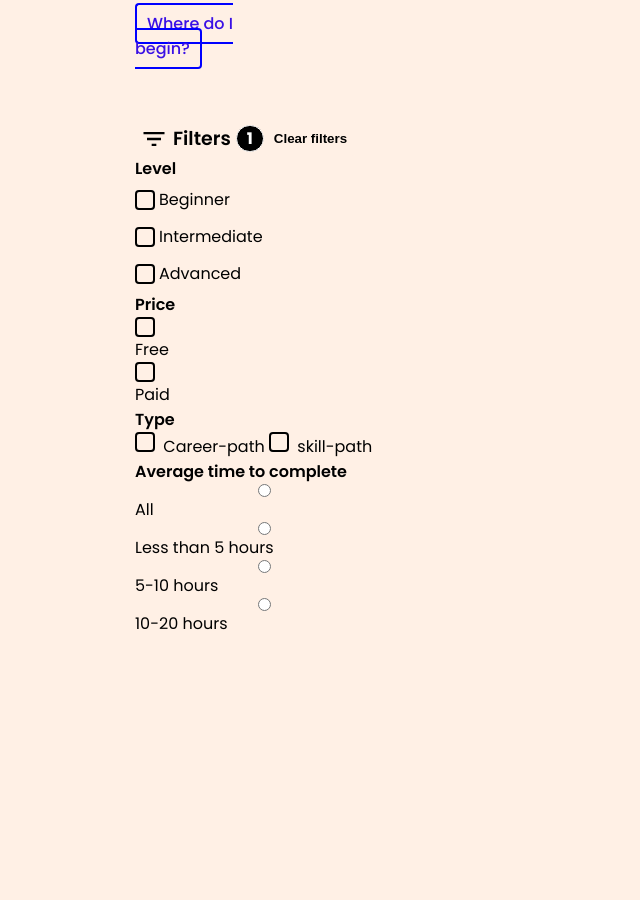
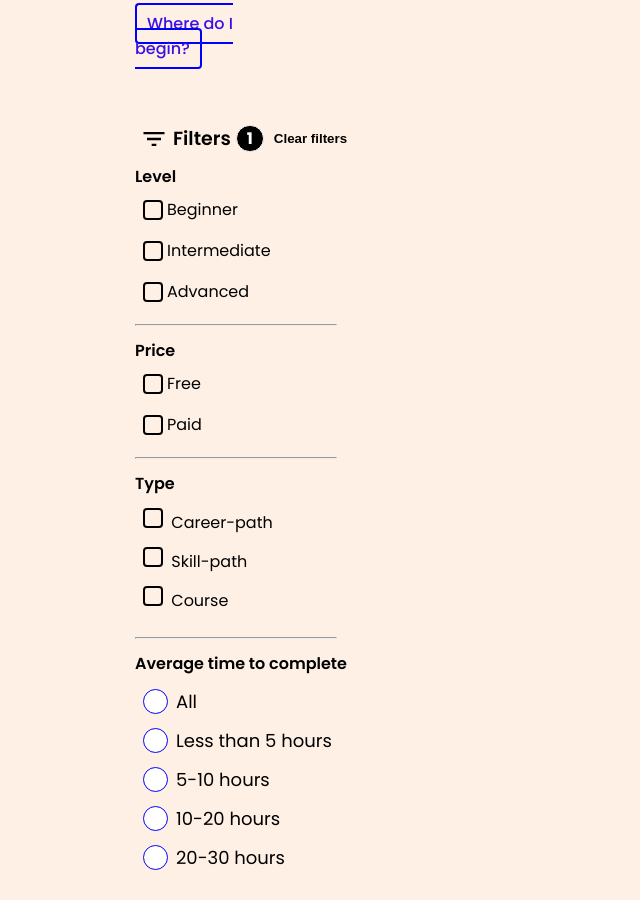
Before and after one commit to YusufKhan2016/Codeacademy-clone, a plain HTML site: page index.html in a window 1280 px wide. Shown: the part 1560-2460 px from the top of the page, without its empty margins (0-640 px from the left). Before the commit the page ends 2226 px from the top, so only its background shows below. Drawn offline with nearby package versions, Linux system fonts and the light colour scheme.

Commit message:
updated in bottom left filter

```diff
--- a/index.html
+++ b/index.html
@@ -304,35 +304,80 @@
 
                     </div>
                 </div>
+
+                <hr>
                 <div class="price">
                     <h2>Price</h2>
                     <div class="price-filter">
+                        <div class="free-checkbox">
                             <input type="checkbox" name="free" id="free">
                             <label for="free">Free</label>
+                        </div>
+                        <div class="paid-checkbox">
                             <input type="checkbox" name="paid" id="paid">
                             <label for="paid">Paid</label>
                         </div>
                     </div>
+                </div>
+
+                <hr>
                 <div class="type">
                     <h2>Type</h2>
                     <div class="type-filter">
+                        <div class="career-path-checkbox">
                             <input type="checkbox" name="career-path" id="career-path">
                             <label for="career-path">Career-path</label>
+                        </div>
+                        <div class="skill-path-checkbox">
                             <input type="checkbox" name="skill-path" id="skill-path">
-                        <label for="skill-path">skill-path</label>
+                            <label for="skill-path">Skill-path</label>
+                        </div>
+                        <div class="course-checkbox">
+                            <input type="checkbox" name="course" id="course">
+                            <label for="course">Course</label>
                         </div>
                     </div>
+                </div>
+
+                <hr>
                 <div class="time-to-complete">
                     <h2>Average time to complete</h2>
                     <div class="type-time-to-complete">
+                        <div>
+
                             <input type="radio" name="All" id="all">
                             <label for="all">All</label>
+                        </div>
+                        <div>
+
                             <input type="radio" name="All" id="all">
                             <label for="all">Less than 5 hours</label>
+                        </div>
+                        <div>
+
                             <input type="radio" name="All" id="all">
                             <label for="all">5-10 hours</label>
+                        </div>
+                        <div>
+
                             <input type="radio" name="All" id="all">
                             <label for="all">10-20 hours</label>
+                        </div>
+                        <div>
+
+                            <input type="radio" name="All" id="all">
+                            <label for="all">20-30 hours</label>
+                        </div>
+                        <div>
+
+                            <input type="radio" name="All" id="all">
+                            <label for="all">30-40 hours</label>
+                        </div>
+                        <div>
+
+                            <input type="radio" name="All" id="all">
+                            <label for="all">40+ hours</label>
+                        </div>
                     </div>
                 </div>
             </form>
--- a/style.css
+++ b/style.css
@@ -645,14 +645,25 @@ header part ends
 }
 .filter{
     width: 259px;
+    height: 749px;
     display: flex;
     flex-direction: column;
+    overflow-x: hidden;
+    overflow-y: auto;
+    /* scrollbar-width: none; */
 }
+
+.filter hr{
+    margin: 12px 0;
+    width: 200px;
+}
+
 
 
 .filter-heading {
     display: flex;
     align-items: center;
+    margin-bottom: 8px;
 
 }
 .filter-heading svg{
@@ -700,10 +711,23 @@ header part ends
 
 .beginner-checkbox,
 .intermediate-checkbox,
-.advanced-checkbox{
+.advanced-checkbox,
+.free-checkbox,
+.paid-checkbox
+{
     display: flex;
     align-items: center;
-    margin: 6px 0;
+    margin: 8px 0 8px 8px;
+}
+
+.career-path-checkbox,
+.skill-path-checkbox,
+.course-checkbox{
+    margin: 12px 0 12px 8px;
+}
+
+.type-time-to-complete div{
+    margin: 12px 0 12px 8px;
 }
 
 input[type="checkbox"]{
@@ -727,7 +751,7 @@ input[type="checkbox"]:checked::after{
     color: white;
     font-size: 14px;
     position: absolute;
-    top:-3px;
+    top:-2px;
     left: 3px;
 }
 
@@ -744,7 +768,28 @@ input[type="checkbox"]:checked::after{
     display: flex;
     flex-direction: column;
 }
-.type-time-to-complete {
+
+.type-time-to-complete div{
     display: flex;
-    flex-direction: column;
+    align-items: center;
+    font-size: 18px;
+
 }
+
+.type-time-to-complete div input[type="radio"] {
+    appearance: none;
+    border: 1px solid blue; /* Ensure border is visible */
+    border-radius: 50%;
+    width: 25px;
+    height: 25px;
+    background-color: white;
+    margin-right: 8px;
+}
+.type-time-to-complete div input[type="radio"]:hover {
+    border: 2px solid blue;
+}
+
+.type-time-to-complete div input[type="radio"]:checked {
+    background-color: blue;
+    box-shadow: inset 0 0 0 4px white;
+}
```
Lines whose indentation alone changed are shown as unchanged.
